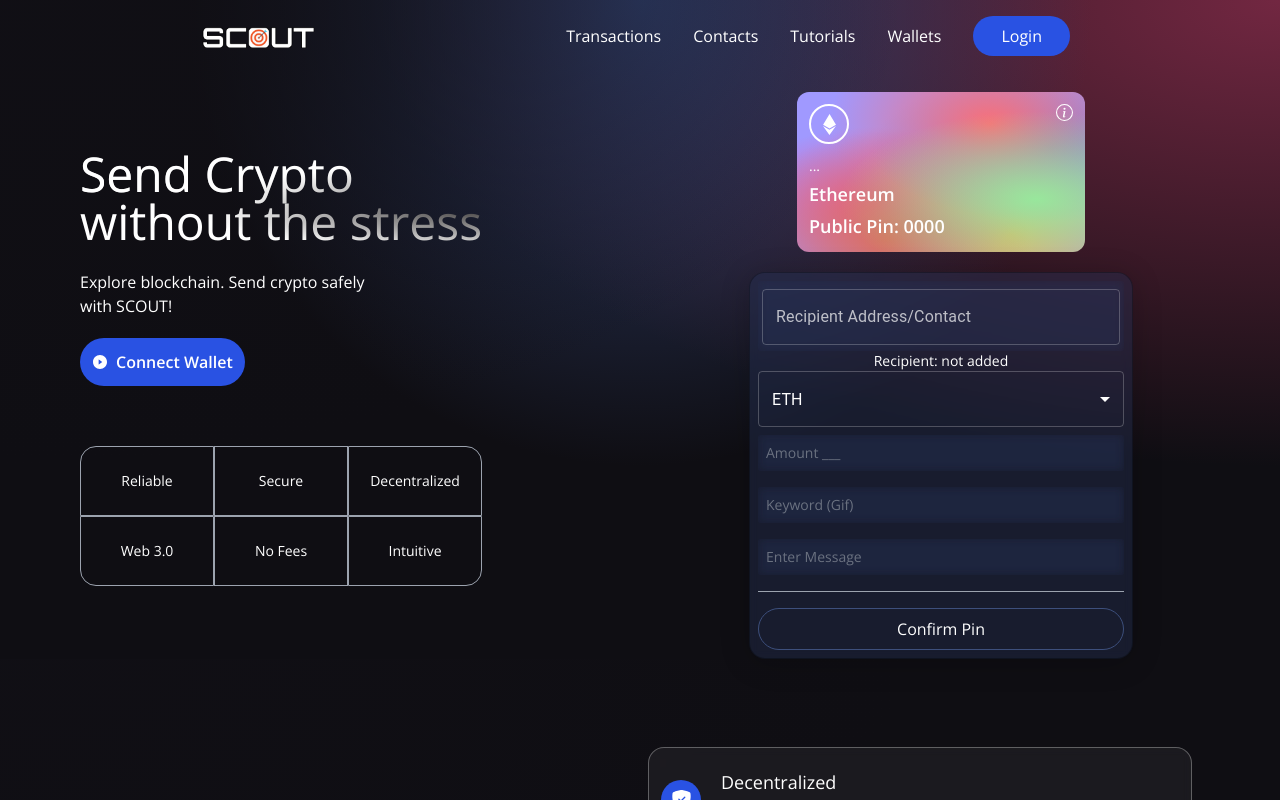
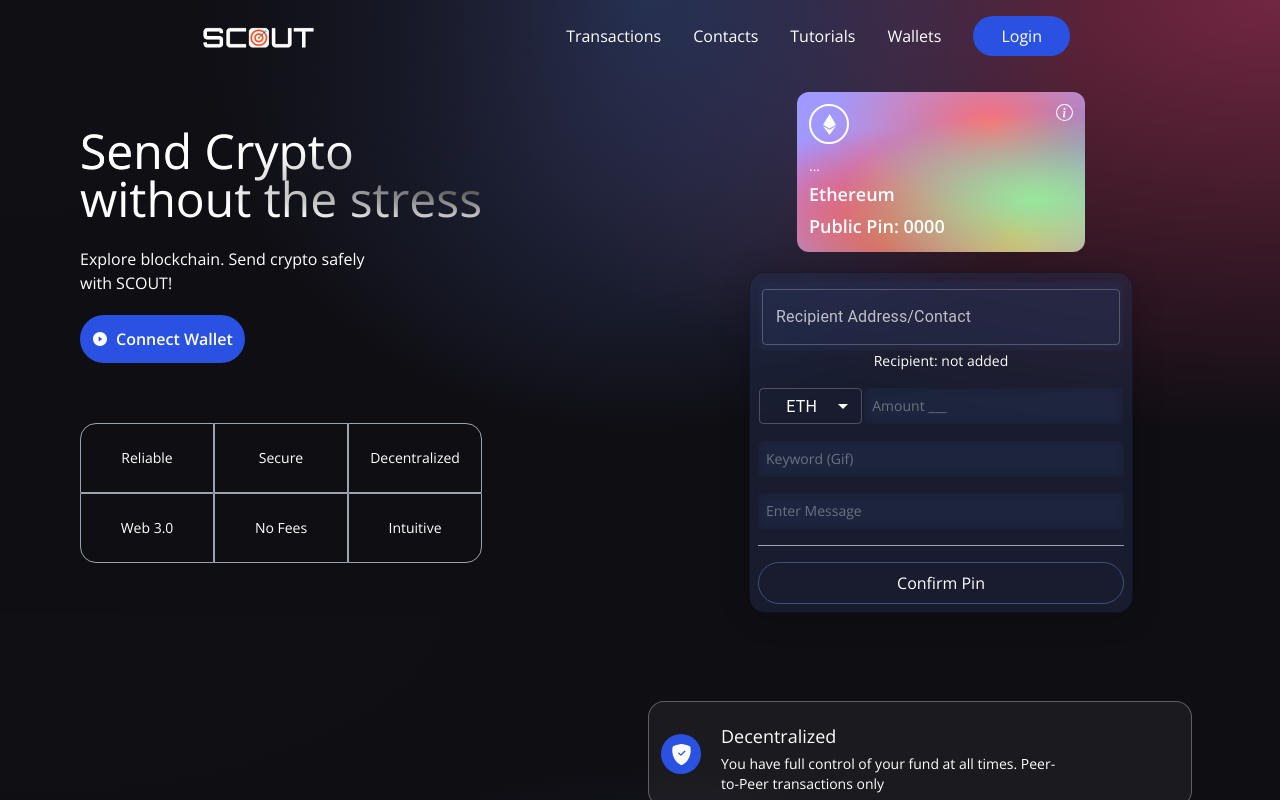
Before and after one commit to kai-feinberg/Scout-Protocol-Testnet, a React (Vite) app in the folder client/: page / in a window 1280 px wide. Shown: the top 800 px of the page. Built offline with nearby package versions, Linux system fonts and the light colour scheme.

Commit message:
Implement other coins
fixed issue with bigNumber class and styled token selector css

```diff
--- a/client/src/components/Welcome.jsx
+++ b/client/src/components/Welcome.jsx
@@ -19,7 +19,7 @@
 import { Loader } from ".";
 import { useEffect } from "react";
 import { createTheme, ThemeProvider } from '@mui/material/styles';
-import { InputLabel, MenuItem } from "@mui/material";
+import { FormControl, InputLabel, MenuItem } from "@mui/material";
 import { ErrorCode } from "@ethersproject/logger";
 
 const companyCommonStyles = "min-h-[70px] sm:px-0 px-2 sm:min-w-[120px] flex justify-center items-center border-[0.5px] border-gray-400 text-sm font-light text-white";
@@ -138,6 +138,27 @@
     setPinData((prevState) => ({ ...prevState, [htmlname]: e.target.value }));
   };
 
+  const tokenSelect = () => {
+    return (
+      <div>
+        <ThemeProvider theme={darkTheme}>
+          <Select
+            id="token-select"
+            value={erc20}
+            onChange={handleErc20}
+            label="token"
+            className="w-full h-[36px]"
+          >
+            <MenuItem value={"ETH"}>ETH</MenuItem>
+            <MenuItem value={"MATIC"}>MATIC</MenuItem>
+            <MenuItem value={"USDC"}>USDC</MenuItem>
+          </Select>
+
+        </ThemeProvider>
+      </div>
+    );
+  }
+
   const sendTransaction = async () => {
     //console.log("beans");
 
@@ -190,9 +211,8 @@
         const usdcContract = createUsdcContract();
         const transactionsContract = createEthereumContract();
         // console.log(usdcContract);
-        let parsedAmount = ethers.utils.parseEther(amount);
-        //parsedAmount = parsedAmount.div(10**18);
-        console.log(parsedAmount);
+        let parsedAmount = ethers.utils.parseUnits(amount, 6);
+        //need to input proper number of decimals in parseUnits function above
 
         //requests a p-2-p txn to be signed from metamask
         await usdcContract.transfer(recipient, parsedAmount);
@@ -237,11 +257,11 @@
       'cancel',
 
       () => {
-        if (erc20 === "USDC"){
+        if (erc20 === "USDC") {
           sendUsdc();
         }
-        else{
-        sendTransaction();
+        else {
+          sendTransaction();
         }
 
       },
@@ -303,12 +323,6 @@
     setErc20(event.target.value);
     console.log(erc20);
   };
-
-
-  // const handleChange = (e, htmlname) => {
-  //   setformData((prevState) => ({ ...prevState, [htmlname]: e.target.value }));
-  // };
-
 
   useEffect(() => {
     // declare the async data fetching function
@@ -455,23 +469,18 @@
               </ThemeProvider>
               <p className="text-white font-light text-sm align-left"> Recipient: {recName}</p>
 
-              <ThemeProvider theme={darkTheme}>
+              <div className="w-full">
+                <table className="w-full mt-2">
+                  <thead className="w-full">
+                    <tr>
+                      <th>{tokenSelect()}</th>
+                      <th className="font-normal"><Input placeholder="Amount ___" name="amount" type="number" handleChange={handleChange} /> </th>
+                    </tr>
+                  </thead>
+                </table>
+              </div>
 
-                <Select
-                  id="token-select"
-                  value={erc20}
-                  onChange={handleErc20}
-                  label="token"
-                  className="w-full"
-                  >
 
-                  <MenuItem value={"ETH"}>ETH</MenuItem>
-                  <MenuItem value={"MATIC"}>MATIC</MenuItem>
-                  <MenuItem value={"USDC"}>USDC</MenuItem>
-                </Select>
-              </ThemeProvider>
-
-              <Input placeholder="Amount ___" name="amount" type="number" handleChange={handleChange} />
               <Input placeholder="Keyword (Gif)" name="keyword" type="text" handleChange={handleChange} />
               <Input placeholder="Enter Message" name="message" type="text" handleChange={handleChange} />
 
```
Also changed, not shown: client/images/logo.png (deleted).
